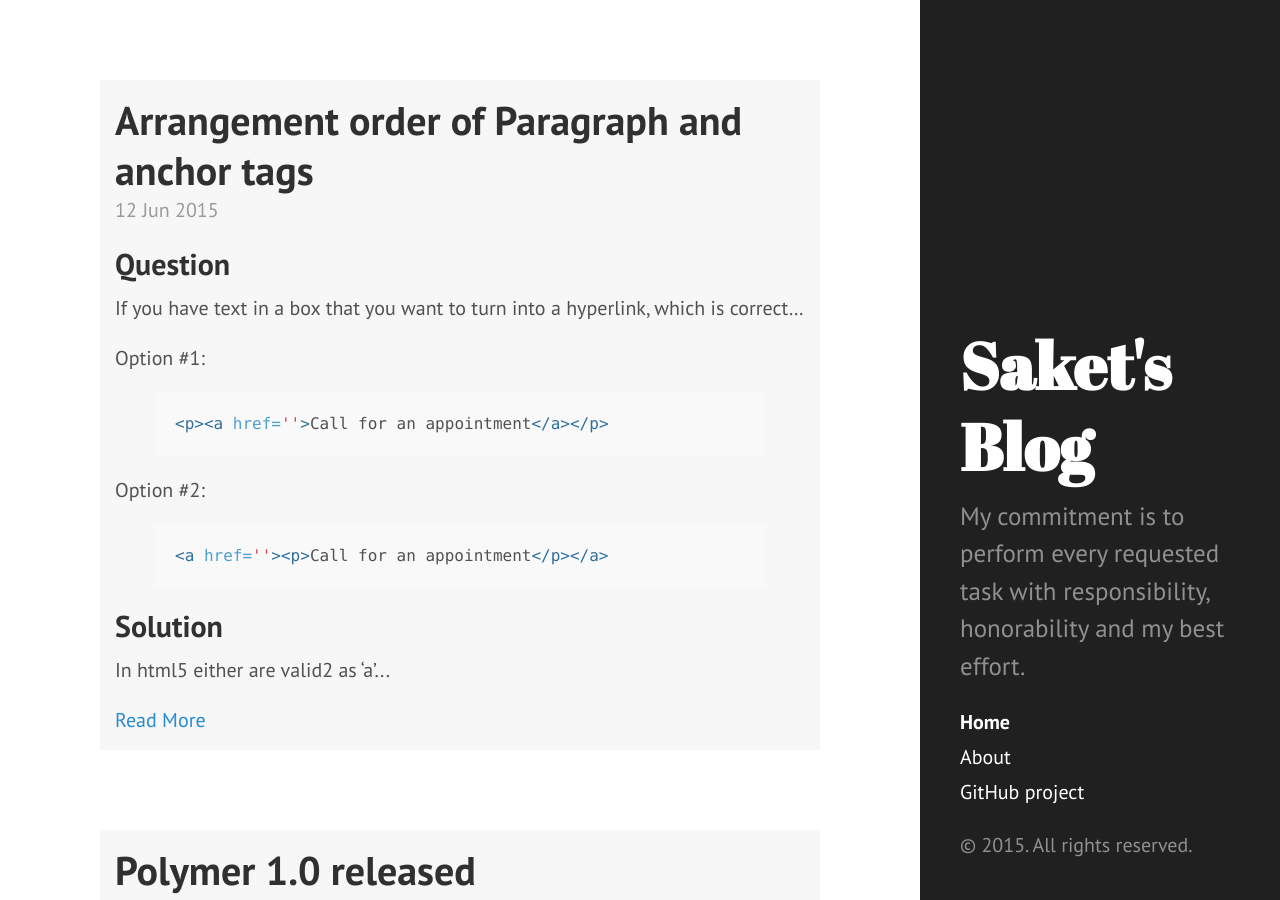
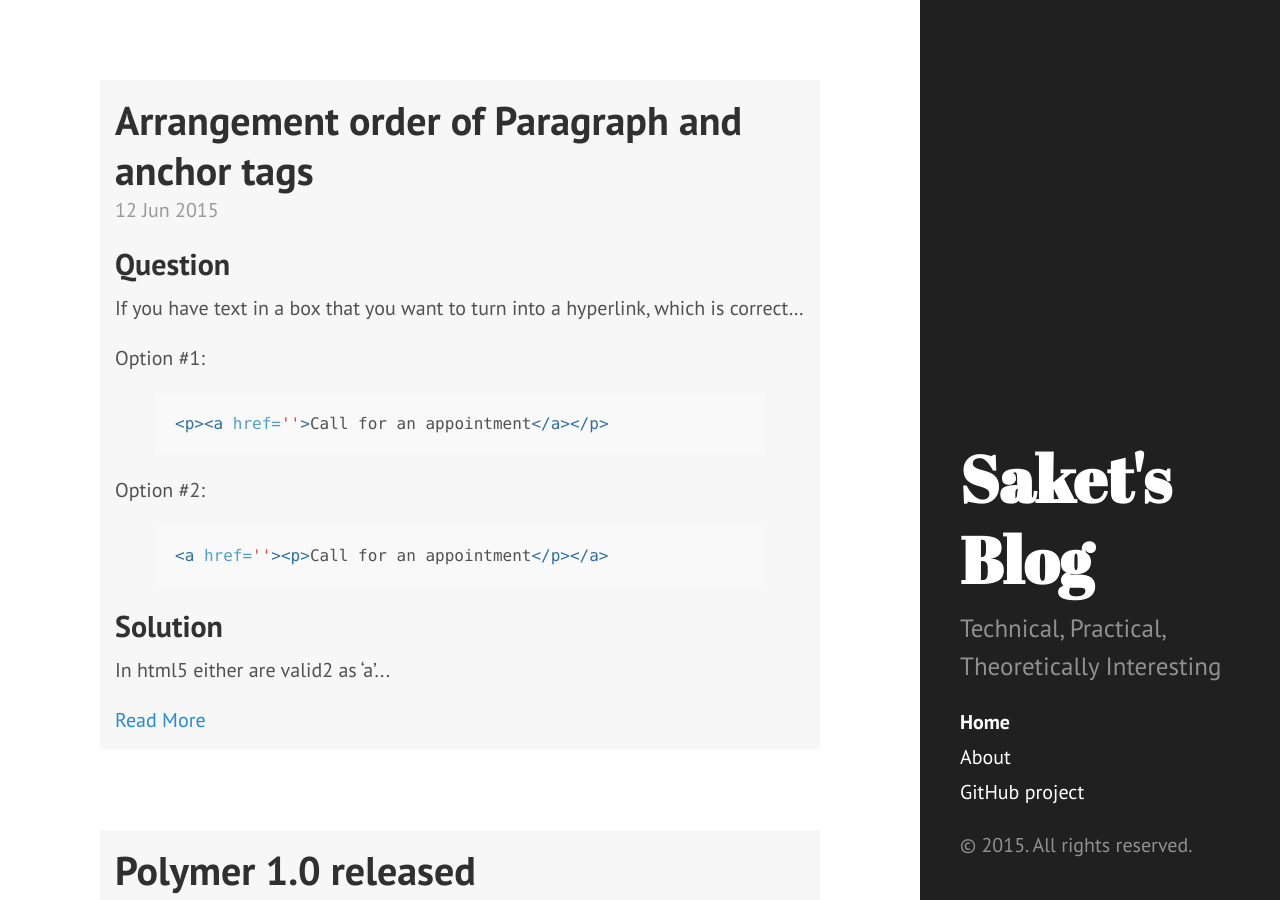
Before and after one commit to saki007ster/saki007ster.github.io, a Jekyll site: the page built from index.html, in a window 1280 px wide and 900 px high. Built offline with Jekyll 4.4.1, drawn with Linux system fonts in a browser that asks for light colours; Markdown is read by kramdown in place of the engine named in the settings; the list of posts is cut into pages by our own code.

Commit message:
desc changes

```diff
--- a/_config.yml
+++ b/_config.yml
@@ -9,7 +9,7 @@ relative_permalinks: true
 # Setup
 title:            Saket's Blog
 tagline:          "A Themer's Point of view"
-description:      'My commitment is to perform every requested task with responsibility, honorability and my best effort.'
+description:      'Technical, Practical, Theoretically Interesting '
 url:              http://saki007ster.github.io
 baseurl:          /
 
```
